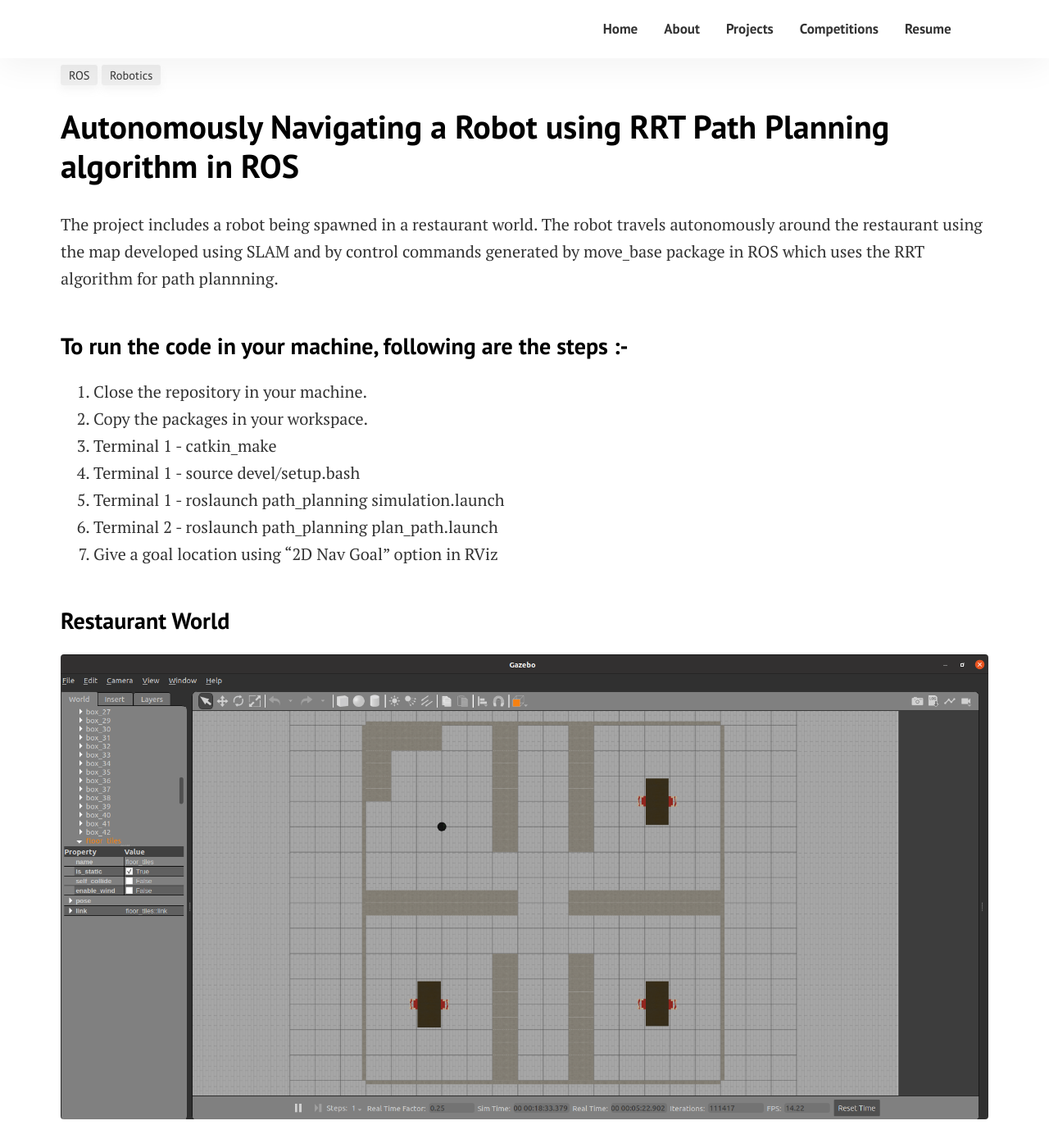
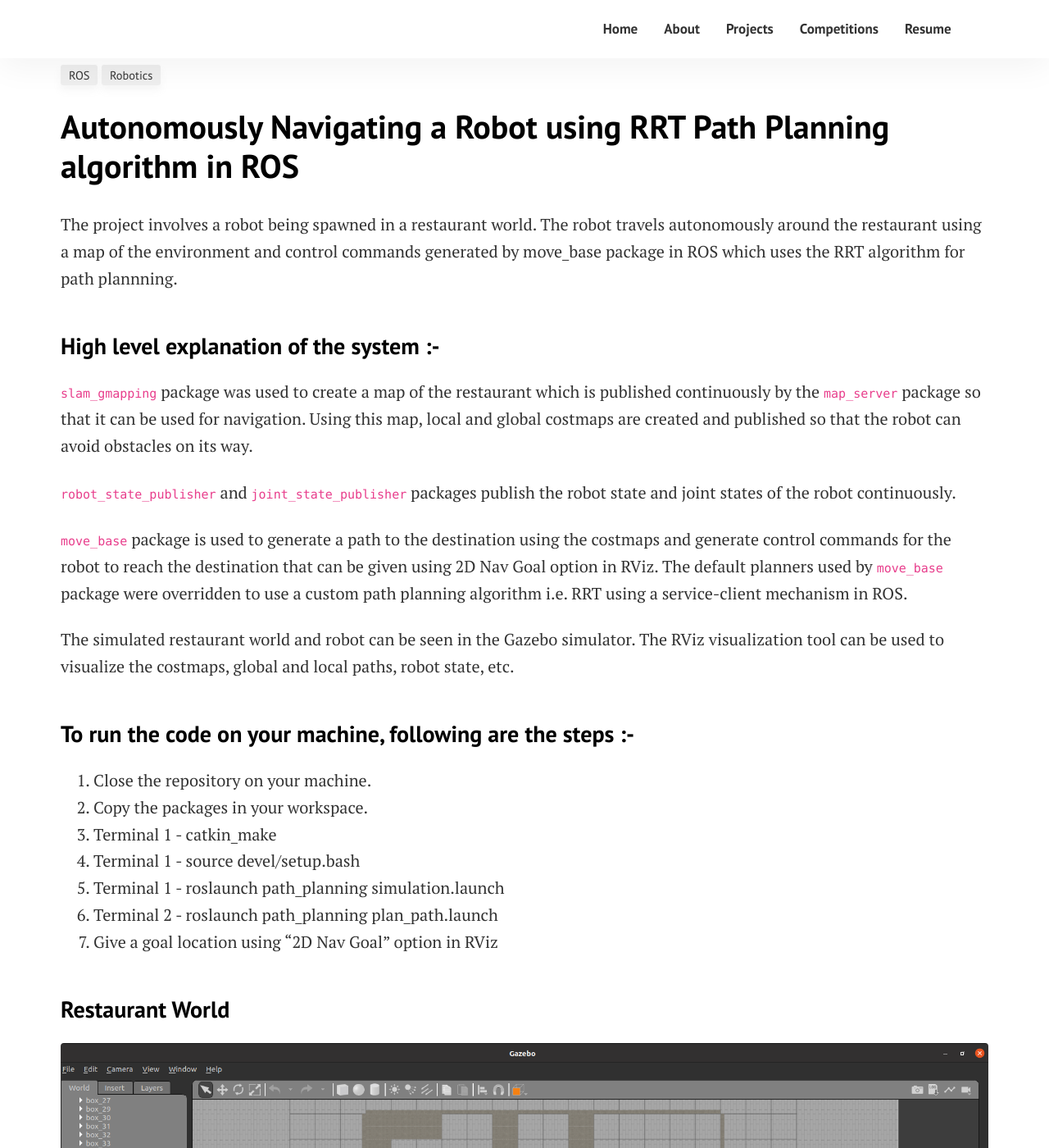
Before and after one commit to ashay36/ashay36.github.io, a Jekyll site: the page built from _posts/2021-05-12-autonomous-robot-in-ros.md, in a window 1280 px wide and 1400 px high, scrolled down 665 px. Shown: the whole window at 82% size. Built offline with Jekyll 4.4.1, drawn with Linux system fonts in a browser that asks for light colours; some of the changed text lies outside the part shown.

Commit message:
Update 2021-05-12-autonomous-robot-in-ros.md

````diff
--- a/_posts/2021-05-12-autonomous-robot-in-ros.md
+++ b/_posts/2021-05-12-autonomous-robot-in-ros.md
@@ -6,10 +6,20 @@ categories: [Robotics, ROS]
 image: assets/images/turtlebot3.jpg
 ---
 
-The project includes a robot being spawned in a restaurant world. The robot travels autonomously around the restaurant using the map developed using SLAM and by control commands generated by move_base package in ROS which uses the RRT algorithm for path plannning.
+The project involves a robot being spawned in a restaurant world. The robot travels autonomously around the restaurant using a map of the environment and control commands generated by move_base package in ROS which uses the RRT algorithm for path plannning.
 
-### To run the code in your machine, following are the steps :-
-1. Close the repository in your machine.
+### High level explanation of the system :-
+```slam_gmapping``` package was used to create a map of the restaurant which is published continuously by the ```map_server``` package so that it can be used for navigation. Using this map, local and global costmaps are created and published so that the robot can avoid obstacles on its way.
+
+```robot_state_publisher``` and ```joint_state_publisher``` packages publish the robot state and joint states of the robot continuously.
+
+```move_base``` package is used to generate a path to the destination using the costmaps and generate control commands for the robot to reach the destination that can be given using 2D Nav Goal option in RViz. The default planners used by ```move_base``` package were overridden to use a custom path planning algorithm i.e. RRT using a service-client mechanism in ROS.
+
+The simulated restaurant world and robot can be seen in the Gazebo simulator. The RViz visualization tool can be used to visualize the costmaps, global and local paths, robot state, etc.
+
+
+### To run the code on your machine, following are the steps :-
+1. Close the repository on your machine.
 2. Copy the packages in your workspace.
 3. Terminal 1 - catkin_make
 4. Terminal 1 - source devel/setup.bash
@@ -23,7 +33,7 @@ The project includes a robot being spawned in a restaurant world. The robot trav
 ### RViz window
 ![RViz](/assets/images/rviz.png)
 
-### RViz window with planned path
+### RViz window with planned path to the destination
 ![RViz with planned path](/assets/images/path_planning.png)
 
 Click <a href="https://github.com/ashay36/Autonomously-Navigating-a-Robot-using-RRT-Path-Planning-algorithm-in-ROS">here</a> to access the code
````
